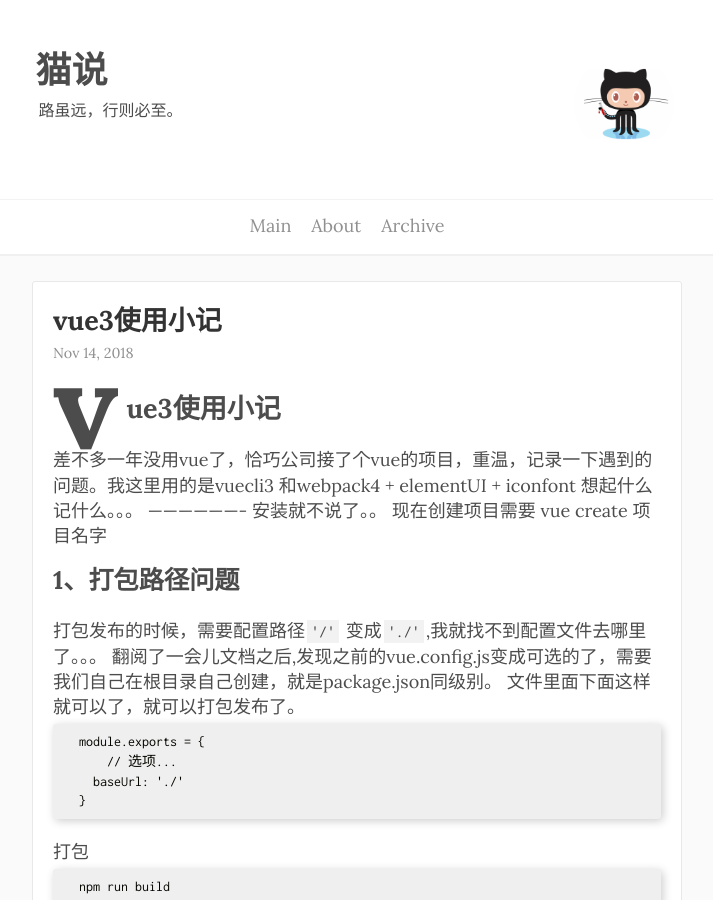
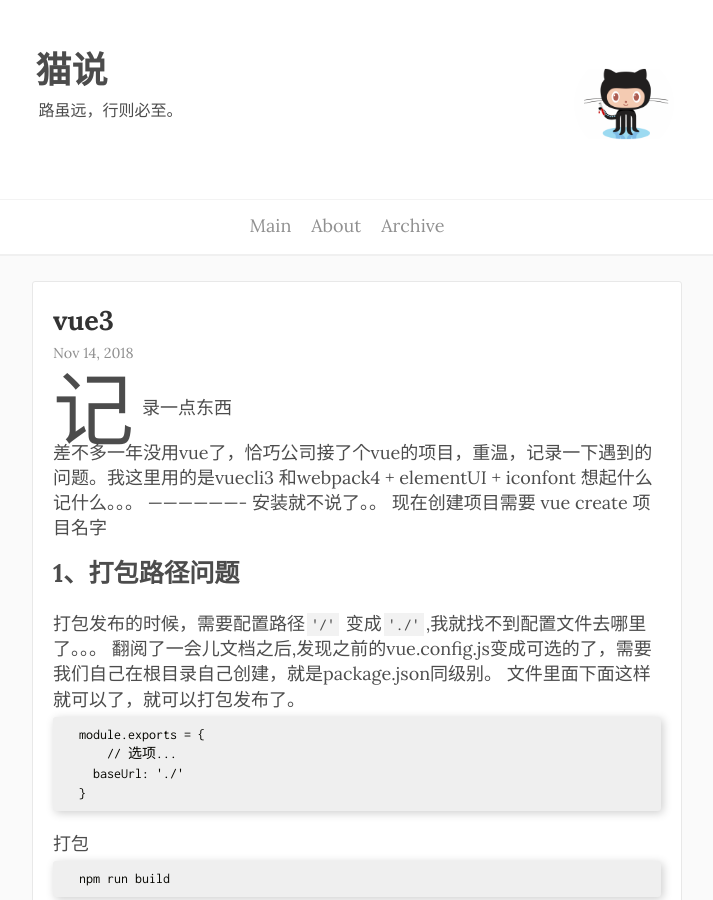
Before and after one commit to LB-nan/cat-Said, a Jekyll site: the page built from _posts/2018-11-14-vue3.md, in a window 1280 px wide and 900 px high. Shown: the whole window, without its empty margins (283-996 px from the left). Built offline with Jekyll 4.4.1, drawn with Linux system fonts in a browser that asks for light colours; Markdown is read by kramdown in place of the engine named in the settings.

Commit message:
Update 2018-11-14-vue3.md

```diff
--- a/_posts/2018-11-14-vue3.md
+++ b/_posts/2018-11-14-vue3.md
@@ -1,9 +1,9 @@
 ---
 layout: post
-title: vue3使用小记
+title: vue3
 ---
 
-## vue3使用小记
+记录一点东西
 
 差不多一年没用vue了，恰巧公司接了个vue的项目，重温，记录一下遇到的问题。我这里用的是vuecli3 和webpack4 + elementUI + iconfont
 想起什么记什么。。。
```
